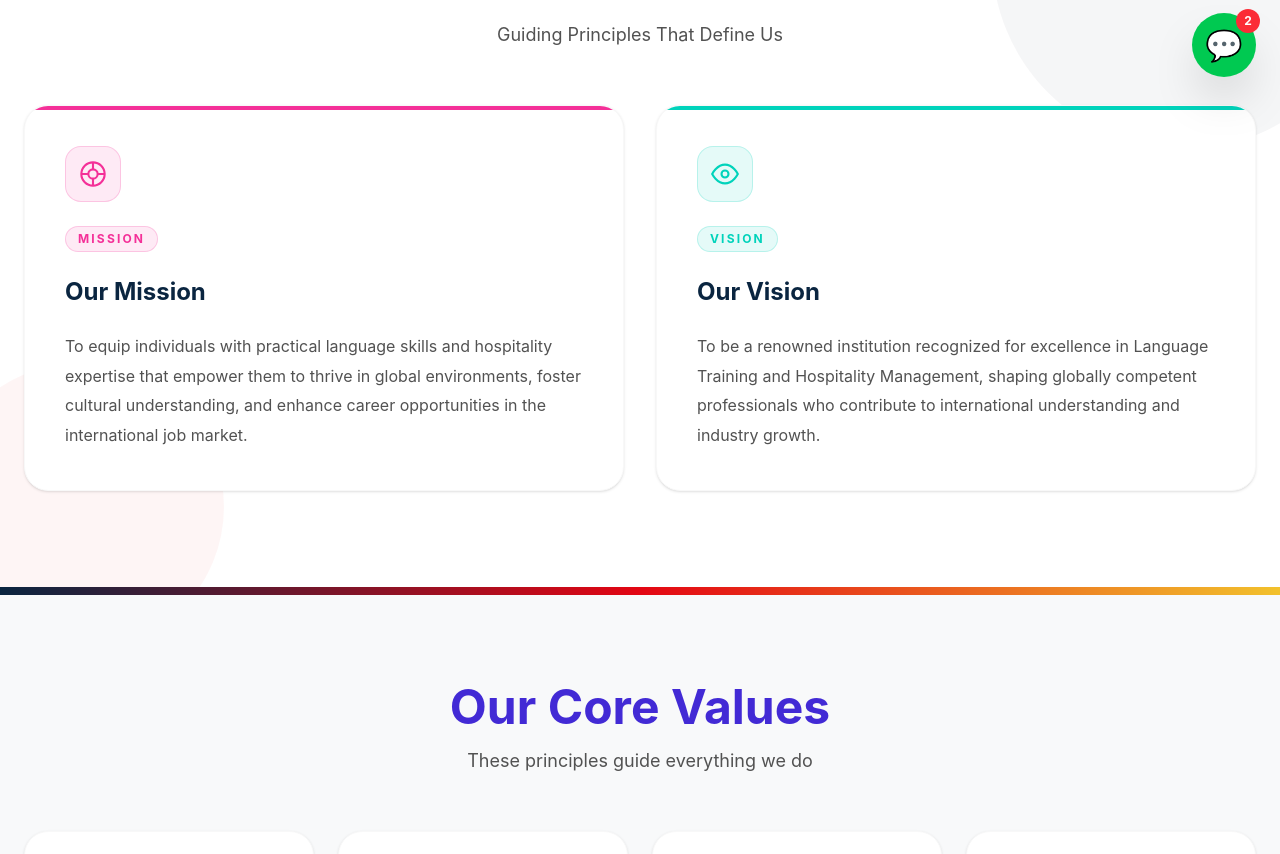
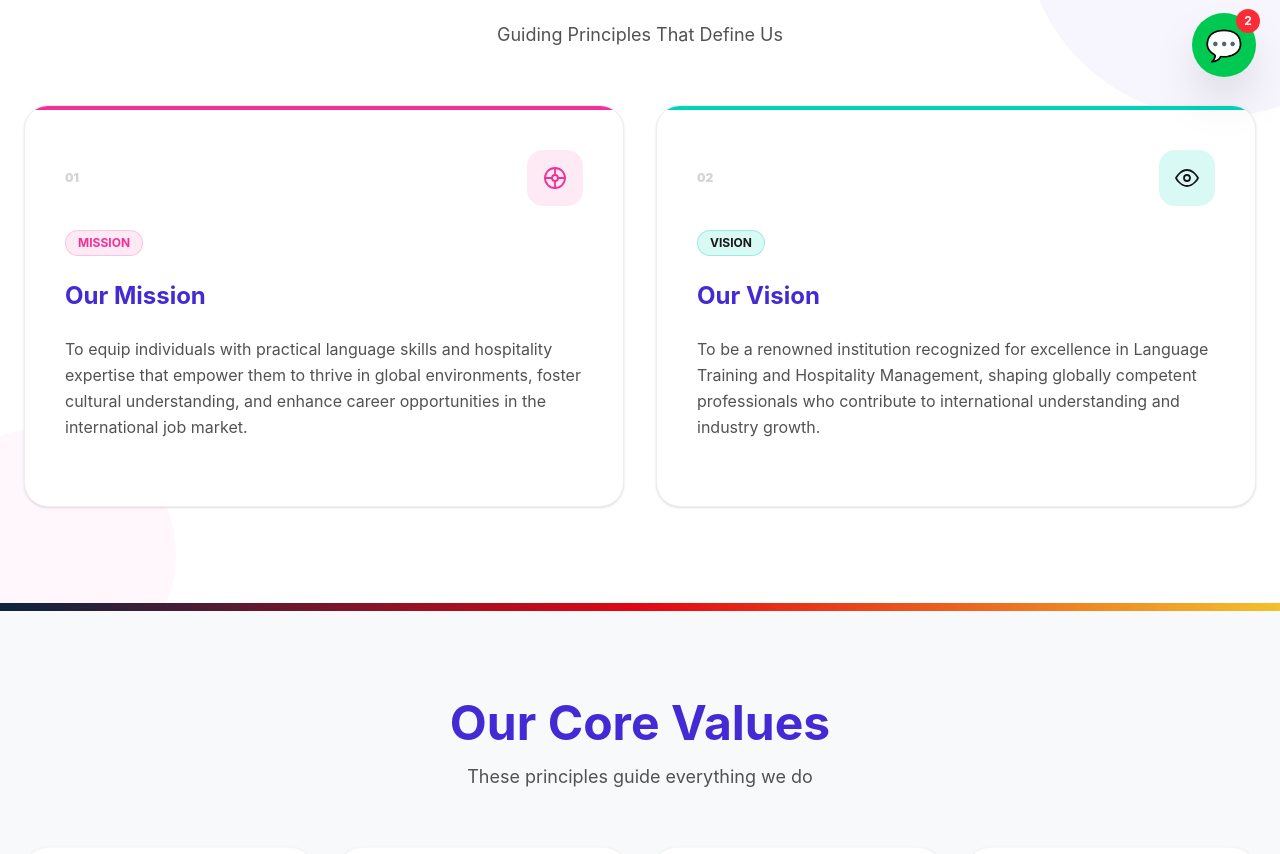
Before and after one commit to Simon-Keya/foreignlanguagesandhospitality, a Next.js app in the folder foreignlanguagesandhospitality/: page /about in a window 1280 px wide. Shown: the part 699-1553 px from the top of the page. Built offline with nearby package versions, Linux system fonts and the light colour scheme.

Commit message:
commit about

```diff
--- a/foreignlanguagesandhospitality/components/about/MissionVision.tsx
+++ b/foreignlanguagesandhospitality/components/about/MissionVision.tsx
@@ -3,50 +3,57 @@ import SectionTitle from "@/components/common/SectionTitle";
 const cards = [
   {
     label: "Mission",
+    number: "01",
     icon: (
-      <svg viewBox="0 0 24 24" className="w-7 h-7" fill="none" stroke="currentColor" strokeWidth={1.8}>
+      <svg viewBox="0 0 24 24" className="w-6 h-6" fill="none" stroke="currentColor" strokeWidth={1.8} strokeLinecap="round" strokeLinejoin="round">
         <circle cx="12" cy="12" r="10" />
-        <circle cx="12" cy="12" r="4" />
-        <line x1="12" y1="2" x2="12" y2="8" />
-        <line x1="12" y1="16" x2="12" y2="22" />
-        <line x1="2" y1="12" x2="8" y2="12" />
-        <line x1="16" y1="12" x2="22" y2="12" />
+        <circle cx="12" cy="12" r="3" />
+        <line x1="12" y1="2" x2="12" y2="9" />
+        <line x1="12" y1="15" x2="12" y2="22" />
+        <line x1="2" y1="12" x2="9" y2="12" />
+        <line x1="15" y1="12" x2="22" y2="12" />
       </svg>
     ),
-    accentClass: "text-secondary bg-secondary/10 border-secondary/20",
-    barClass: "bg-secondary",
     heading: "Our Mission",
     body: "To equip individuals with practical language skills and hospitality expertise that empower them to thrive in global environments, foster cultural understanding, and enhance career opportunities in the international job market.",
+    iconBg: "bg-secondary/10",
+    iconColor: "text-secondary",
+    bar: "bg-secondary",
+    tag: "bg-secondary/10 text-secondary border-secondary/20",
   },
   {
     label: "Vision",
+    number: "02",
     icon: (
-      <svg viewBox="0 0 24 24" className="w-7 h-7" fill="none" stroke="currentColor" strokeWidth={1.8}>
+      <svg viewBox="0 0 24 24" className="w-6 h-6" fill="none" stroke="currentColor" strokeWidth={1.8} strokeLinecap="round" strokeLinejoin="round">
         <path d="M1 12s4-8 11-8 11 8 11 8-4 8-11 8-11-8-11-8z" />
         <circle cx="12" cy="12" r="3" />
       </svg>
     ),
-    accentClass: "text-accent bg-accent/10 border-accent/20",
-    barClass: "bg-accent",
     heading: "Our Vision",
     body: "To be a renowned institution recognized for excellence in Language Training and Hospitality Management, shaping globally competent professionals who contribute to international understanding and industry growth.",
+    iconBg: "bg-accent/15",
+    iconColor: "text-accent-dark",
+    bar: "bg-accent",
+    tag: "bg-accent/15 text-accent-dark border-accent/30",
   },
 ];
 
 export default function MissionVision() {
   return (
     <section className="py-24 bg-white relative overflow-hidden">
-      {/* Subtle geometric background */}
-      <div className="absolute inset-0 pointer-events-none">
-        <div
-          className="absolute -top-24 -right-24 w-96 h-96 rounded-full opacity-[0.04]"
-          style={{ background: "#0A2540" }}
-        />
-        <div
-          className="absolute -bottom-16 -left-16 w-72 h-72 rounded-full opacity-[0.04]"
-          style={{ background: "#E30613" }}
-        />
-      </div>
+      {/* Tribar top accent */}
+      <div className="absolute top-0 left-0 right-0 h-1 bg-tribar" />
+
+      {/* Faint dot grid background */}
+      <div
+        className="absolute inset-0 pointer-events-none opacity-[0.025] bg-dot-pattern bg-dot-md"
+        style={{ backgroundSize: "32px 32px" }}
+      />
+
+      {/* Decorative navy circle */}
+      <div className="absolute -top-32 -right-32 w-96 h-96 rounded-full bg-primary/[0.04] pointer-events-none" />
+      <div className="absolute -bottom-20 -left-20 w-64 h-64 rounded-full bg-secondary/[0.04] pointer-events-none" />
 
       <div className="max-w-7xl mx-auto px-6 relative">
         <SectionTitle
@@ -55,35 +62,45 @@ export default function MissionVision() {
         />
 
         <div className="grid md:grid-cols-2 gap-8 mt-14">
-          {cards.map(({ label, icon, accentClass, barClass, heading, body }) => (
+          {cards.map(({ label, number, icon, heading, body, iconBg, iconColor, bar, tag }) => (
             <div
               key={label}
-              className="group relative bg-white rounded-3xl p-10 border border-base-200 shadow-sm hover:shadow-xl transition-all duration-500 overflow-hidden"
+              className="group relative bg-white rounded-3xl border border-base-300 shadow-sm hover:shadow-xl transition-all duration-400 overflow-hidden flex flex-col"
             >
-              {/* Top accent bar */}
-              <div className={`absolute top-0 left-0 right-0 h-1 ${barClass} rounded-t-3xl`} />
+              {/* Top colour bar */}
+              <div className={`h-1 w-full ${bar} rounded-t-3xl`} />
 
-              {/* Hover background tint */}
-              <div className="absolute inset-0 bg-gradient-to-br from-base-100 to-base-200 opacity-0 group-hover:opacity-60 transition-opacity duration-500 rounded-3xl" />
+              {/* Hover navy overlay */}
+              <div className="absolute inset-0 bg-card-hover opacity-0 group-hover:opacity-100 transition-opacity duration-500 rounded-3xl pointer-events-none" />
 
-              <div className="relative z-10 flex flex-col gap-6">
-                {/* Icon pill */}
-                <div className={`w-14 h-14 rounded-2xl border flex items-center justify-center ${accentClass} group-hover:scale-110 transition-transform duration-300`}>
-                  {icon}
+              <div className="relative z-10 p-10 flex flex-col gap-6 flex-1">
+                {/* Number + icon row */}
+                <div className="flex items-center justify-between">
+                  <span className="text-xs font-black tracking-eyebrow text-neutral-300 group-hover:text-white/30 transition-colors duration-300">
+                    {number}
+                  </span>
+                  <div className={`w-14 h-14 rounded-2xl flex items-center justify-center ${iconBg} ${iconColor} group-hover:bg-white/15 group-hover:text-white transition-all duration-300`}>
+                    {icon}
+                  </div>
                 </div>
 
-                {/* Label tag */}
-                <span className={`text-xs font-bold uppercase tracking-[0.18em] px-3 py-1 rounded-full border w-fit ${accentClass}`}>
+                {/* Eyebrow tag */}
+                <span className={`text-xs font-bold uppercase tracking-eyebrow px-3 py-1 rounded-full border w-fit ${tag} group-hover:bg-white/15 group-hover:text-white/80 group-hover:border-white/20 transition-all duration-300`}>
                   {label}
                 </span>
 
-                <h3 className="text-2xl font-bold" style={{ color: "#0A2540" }}>
+                {/* Heading */}
+                <h3 className="text-2xl font-bold text-primary group-hover:text-white transition-colors duration-300">
                   {heading}
                 </h3>
 
-                <p className="text-base leading-[1.85] text-neutral-600">
+                {/* Body */}
+                <p className="text-base leading-relaxed text-neutral-600 group-hover:text-white/75 transition-colors duration-300 flex-1">
                   {body}
                 </p>
+
+                {/* Animated underline */}
+                <div className={`h-0.5 w-0 group-hover:w-16 transition-all duration-500 rounded-full ${bar} group-hover:bg-accent`} />
               </div>
             </div>
           ))}
```
Also changed, not shown: foreignlanguagesandhospitality/components/admissions/AdmissionForm.tsx (+158 -58 lines).
